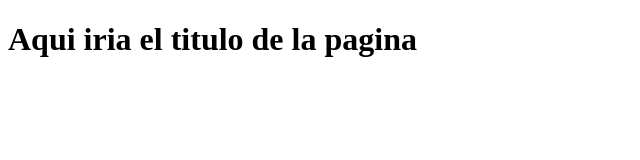
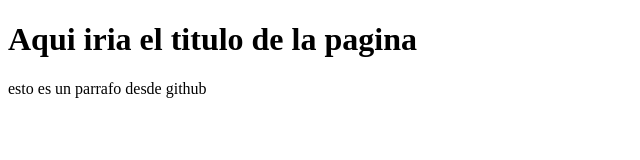
Before and after one commit to Recogabbooo/proyecto-web-empresa-C, a plain HTML site: page index.html in a window 1280 px wide. Shown: the whole page, without its empty margins (0-640 px from the left). Drawn offline with Linux system fonts and the light colour scheme.

Commit message:
Update index.html

```diff
--- a/index.html
+++ b/index.html
@@ -9,6 +9,7 @@
 
 
     <h1> Aqui iria el titulo de la pagina</h1>
+    <p> esto es un parrafo desde github </p>
 
 
 
```
